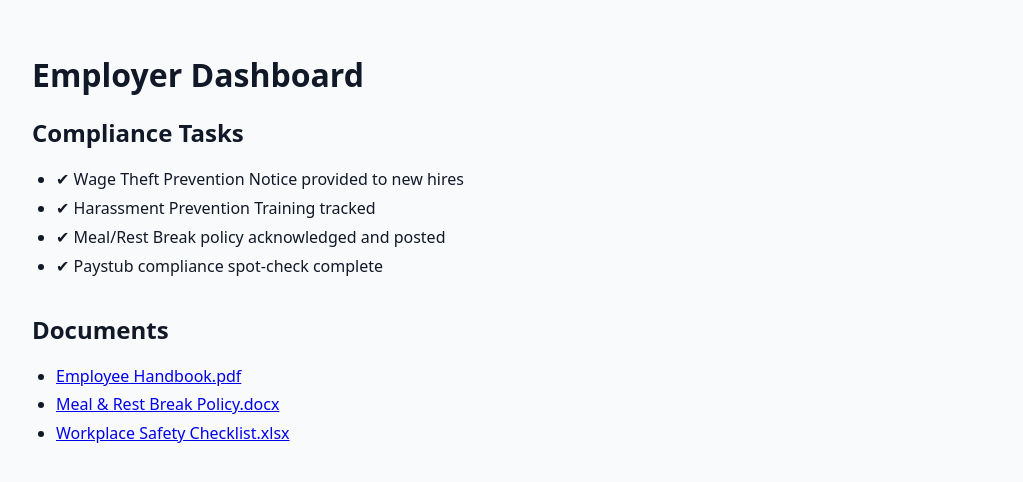
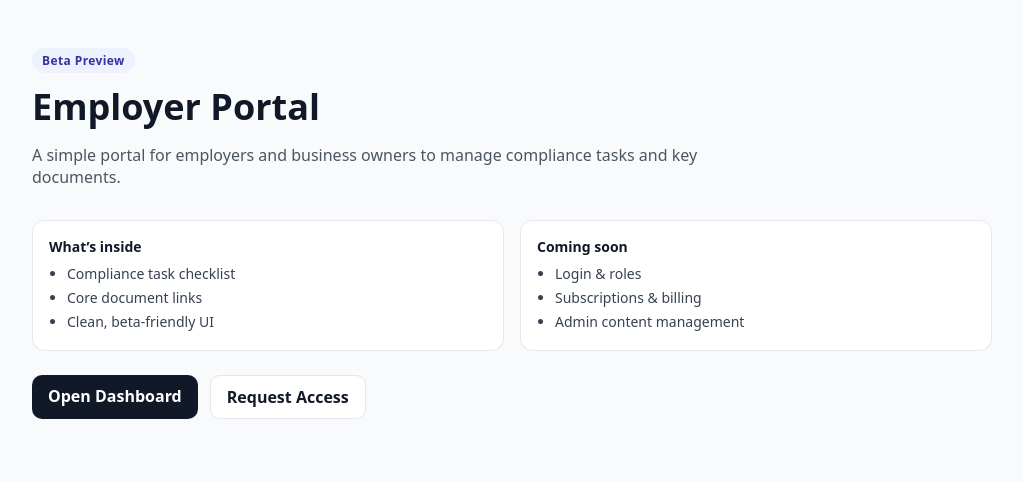
Before and after one commit to CouchCritix/portal-smoke-test, a Next.js app: page /dashboard in a window 1280 px wide. Shown: the top 482 px of the page, without its empty margins (128-1151 px from the left). Built offline with nearby package versions, Linux system fonts and the light colour scheme.

Commit message:
Update page.js

```diff
--- a/app/dashboard/page.js
+++ b/app/dashboard/page.js
@@ -1,35 +1,134 @@
-export default function Dashboard() {
+import Link from "next/link";
+
+export default function Home() {
   return (
-    <main style={{
-      maxWidth: "960px",
-      margin: "0 auto",
-      padding: "2rem",
-      fontFamily: "system-ui, sans-serif"
-    }}>
-      <h1 style={{ fontSize: "2rem", fontWeight: "bold", marginBottom: "1rem" }}>
-        Employer Dashboard
-      </h1>
+    <main style={{ minHeight: "100vh", background: "#f9fafb" }}>
+      <div style={{ maxWidth: 960, margin: "0 auto", padding: "3rem 1.5rem" }}>
 
-      {/* Compliance Tasks Section */}
-      <section style={{ marginBottom: "2rem" }}>
-        <h2 style={{ fontSize: "1.5rem", marginBottom: "0.5rem" }}>Compliance Tasks</h2>
-        <ul style={{ paddingLeft: "1.5rem", lineHeight: "1.8" }}>
-          <li>✔ Wage Theft Prevention Notice provided to new hires</li>
-          <li>✔ Harassment Prevention Training tracked</li>
-          <li>✔ Meal/Rest Break policy acknowledged and posted</li>
-          <li>✔ Paystub compliance spot-check complete</li>
-        </ul>
-      </section>
+        {/* Header / Hero */}
+        <header style={{ marginBottom: "2rem" }}>
+          <span
+            style={{
+              display: "inline-block",
+              padding: "4px 10px",
+              borderRadius: 999,
+              background: "#eef2ff",
+              color: "#3730a3",
+              fontSize: 12,
+              fontWeight: 600,
+              letterSpacing: 0.4
+            }}
+          >
+            Beta Preview
+          </span>
+          <h1
+            style={{
+              fontSize: "2.25rem",
+              lineHeight: 1.2,
+              margin: "0.75rem 0 0.5rem",
+              color: "#111827"
+            }}
+          >
+            Employer Portal
+          </h1>
+          <p style={{ color: "#4b5563", fontSize: 16, maxWidth: 720 }}>
+            A simple portal for employers and business owners to manage compliance tasks and key documents.
+          </p>
+        </header>
 
-      {/* Documents Section */}
-      <section>
-        <h2 style={{ fontSize: "1.5rem", marginBottom: "0.5rem" }}>Documents</h2>
-        <ul style={{ paddingLeft: "1.5rem", lineHeight: "1.8" }}>
-          <li><a href="#">Employee Handbook.pdf</a></li>
-          <li><a href="#">Meal & Rest Break Policy.docx</a></li>
-          <li><a href="#">Workplace Safety Checklist.xlsx</a></li>
-        </ul>
-      </section>
+        {/* Callouts */}
+        <section
+          style={{
+            display: "grid",
+            gridTemplateColumns: "repeat(auto-fit, minmax(220px, 1fr))",
+            gap: 16,
+            marginBottom: 24
+          }}
+        >
+          <div
+            style={{
+              background: "#fff",
+              border: "1px solid #e5e7eb",
+              borderRadius: 12,
+              padding: 16
+            }}
+          >
+            <h3 style={{ margin: "0 0 6px", fontSize: 14, color: "#111827" }}>
+              What’s inside
+            </h3>
+            <ul
+              style={{
+                margin: 0,
+                paddingLeft: 18,
+                color: "#374151",
+                fontSize: 14,
+                lineHeight: 1.7
+              }}
+            >
+              <li>Compliance task checklist</li>
+              <li>Core document links</li>
+              <li>Clean, beta-friendly UI</li>
+            </ul>
+          </div>
+          <div
+            style={{
+              background: "#fff",
+              border: "1px solid #e5e7eb",
+              borderRadius: 12,
+              padding: 16
+            }}
+          >
+            <h3 style={{ margin: "0 0 6px", fontSize: 14, color: "#111827" }}>
+              Coming soon
+            </h3>
+            <ul
+              style={{
+                margin: 0,
+                paddingLeft: 18,
+                color: "#374151",
+                fontSize: 14,
+                lineHeight: 1.7
+              }}
+            >
+              <li>Login & roles</li>
+              <li>Subscriptions & billing</li>
+              <li>Admin content management</li>
+            </ul>
+          </div>
+        </section>
+
+        {/* CTAs */}
+        <div style={{ display: "flex", gap: 12 }}>
+          <Link
+            href="/dashboard"
+            style={{
+              textDecoration: "none",
+              background: "#111827",
+              color: "#fff",
+              padding: "10px 16px",
+              borderRadius: 10,
+              fontWeight: 600
+            }}
+          >
+            Open Dashboard
+          </Link>
+
+          <a
+            href="#"
+            style={{
+              textDecoration: "none",
+              background: "#fff",
+              color: "#111827",
+              padding: "10px 16px",
+              borderRadius: 10,
+              border: "1px solid #e5e7eb",
+              fontWeight: 600
+            }}
+          >
+            Request Access
+          </a>
+        </div>
+      </div>
     </main>
   );
 }
```
